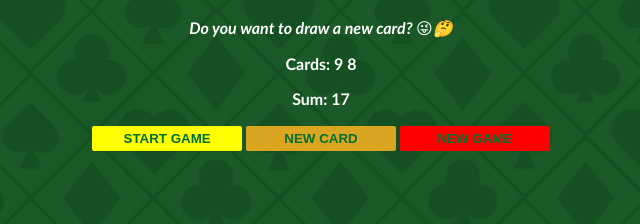
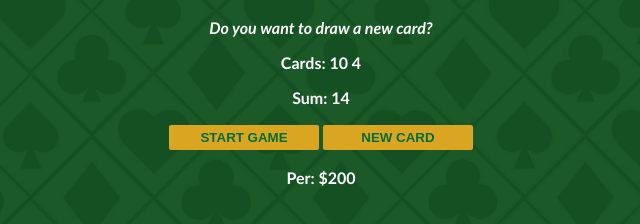
Before and after one commit to diesos/BlackJack-Game, a plain HTML site: page index.html in a window 1280 px wide. Both pictures are taken after a click on the button "START GAME". Shown: the part 50-274 px from the top of the page, without its empty margins (319-959 px from the left). Drawn offline with Linux system fonts and the light colour scheme.

Commit message:
chore: Update start game button in index.html and script.js

```diff
--- a/index.html
+++ b/index.html
@@ -9,9 +9,9 @@
 	<p id="message-el">Want to play a round?</p>
 	<p id="cards-el">Cards:</p>
 	<p id="sum-el">Sum:</p>
-	<button id="startGame" onclick="startGame()">START GAME</button>
+	<button onclick="startGame()">START GAME</button>
 	<button onclick="newCard()">NEW CARD</button>
-	<button id="newGame" onclick="newGame()">NEW GAME</button>
+	<p id="player-el"></p>
 	<script src="script.js"></script>
 </body>
 
--- a/script.js
+++ b/script.js
@@ -1,13 +1,21 @@
-let firstCard = getRandomCard()
-let secondCard = getRandomCard()
-let cards = [firstCard, secondCard]
-let sum = firstCard + secondCard
+let player = {
+	name: "Per",
+	chips: 200
+}
+
+let cards = []
+let sum = 0
 let hasBlackJack = false
-let isAlive = true
+let isAlive = false
 let message = ""
 let messageEl = document.getElementById("message-el")
 let sumEl = document.getElementById("sum-el")
 let cardsEl = document.getElementById("cards-el")
+let playerEl = document.getElementById("player-el")
+
+
+playerEl.textContent = player.name + ": $" + player.chips
+
 
 // Create a function, getRandomCard(), that always returns the number 5
 function getRandomCard() {
@@ -20,6 +28,11 @@ function getRandomCard() {
 }
 
 function startGame() {
+	isAlive = true
+	let firstCard = getRandomCard()
+	let secondCard = getRandomCard()
+	cards = [firstCard, secondCard]
+	sum = firstCard + secondCard
 	renderGame()
 }
 
@@ -28,15 +41,14 @@ function renderGame() {
 	for (let i = 0; i < cards.length; i++) {
 		cardsEl.textContent += cards[i] + " "
 	}
-
 	sumEl.textContent = "Sum: " + sum
 	if (sum <= 20) {
-		message = "Do you want to draw a new card? 😜🤔"
+		message = "Do you want to draw a new card?"
 	} else if (sum === 21) {
-		message = "You've got Blackjack! 🤑💶✅"
+		message = "You've got Blackjack!"
 		hasBlackJack = true
 	} else {
-		message = "You're out of the game! ❌"
+		message = "You're out of the game!"
 		isAlive = false
 	}
 	messageEl.textContent = message
@@ -44,23 +56,10 @@ function renderGame() {
 
 
 function newCard() {
-	if (sum > 21)
-		messageEl.textContent = "😀 You already lost ! Click 'New Game'"
-	else {
+	if (isAlive === true && hasBlackJack === false) {
 		let card = getRandomCard()
 		sum += card
 		cards.push(card)
-		console.log(cards)
 		renderGame()
 	}
 }
-
-function newGame() {
-	firstCard = getRandomCard()
-	secondCard = getRandomCard()
-	cards = [firstCard, secondCard]
-	sum = firstCard + secondCard
-	sumEl.textContent = "Sum: "
-	cardsEl.textContent = "Cards: "
-	renderGame();
-}
```
